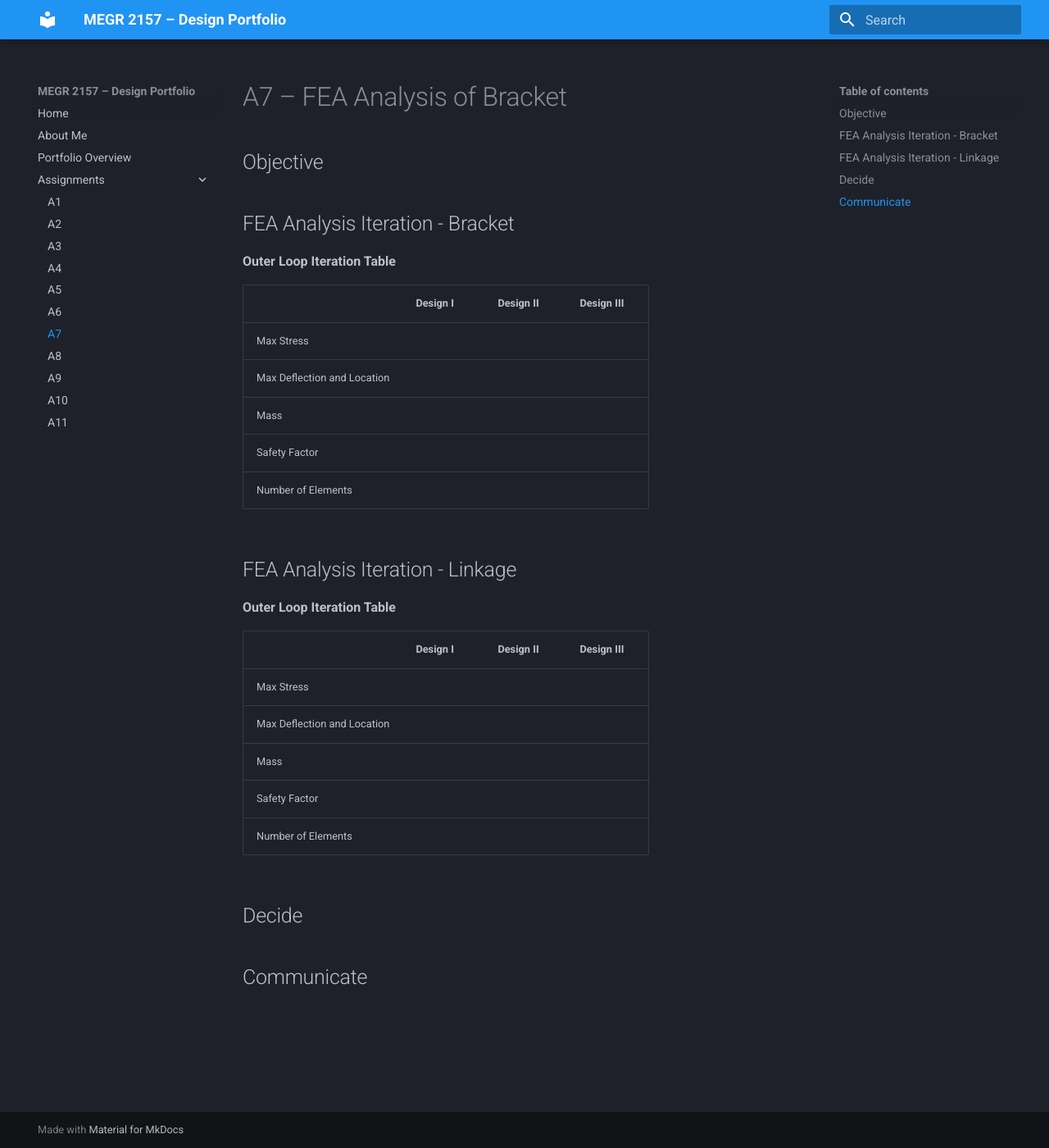
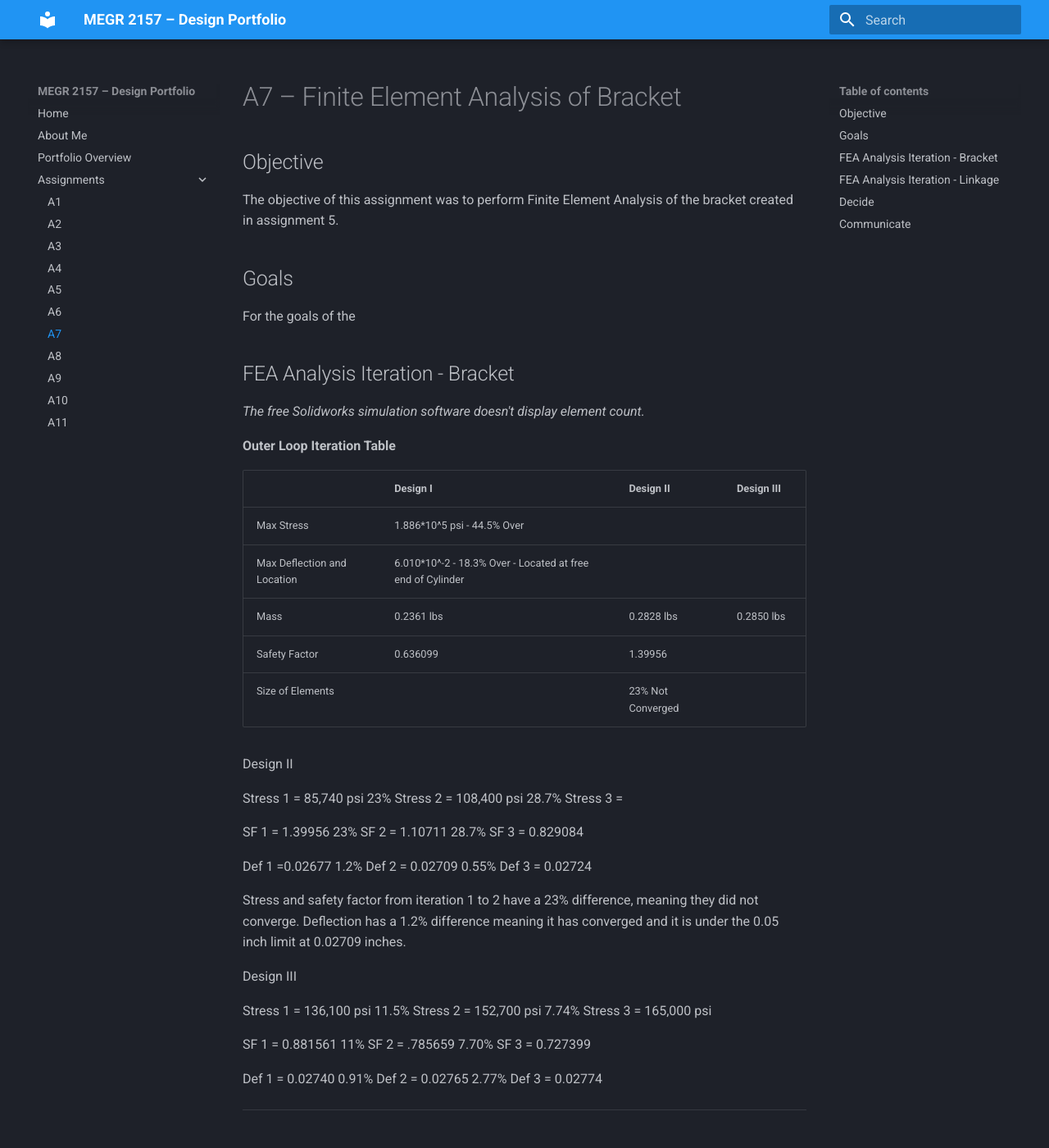
Before and after one commit to dheidenf-beep/DerekH-MEGR2157-portfolio, an MkDocs documentation site: the page built from docs/assignments/A07/index.md, in a window 1280 px wide and 1400 px high. Shown: the whole window at 82% size. Built offline with MkDocs 1.6.1 and Material for MkDocs 9.7.7, drawn with Linux system fonts in a browser that asks for light colours; some of the changed text lies outside the part shown.

Commit message:
Revise A7 assignment for clarity and detail
Updated the assignment document to clarify the objective and goals of the FEA analysis. Added detailed iteration tables for stress, deflection, mass, and safety factors for brackets and linkages.

```diff
--- a/docs/assignments/A07/index.md
+++ b/docs/assignments/A07/index.md
@@ -1,19 +1,70 @@
-# A7 – FEA Analysis of Bracket
+# A7 – Finite Element Analysis of Bracket
 
 ## Objective
 
+The objective of this assignment was to perform Finite Element Analysis of the bracket created in assignment 5.
+
+## Goals
+
+For the goals of the
 
 ## FEA Analysis Iteration - Bracket
+
+_The free Solidworks simulation software doesn't display element count._
 
 **Outer Loop Iteration Table**
 
 |  | Design I | Design II | Design III |
 |-----------|-------------------|-------------------|---------------|
-| Max Stress |  |  | |
-| Max Deflection and Location |  |  | |
-| Mass |  |  | |
-| Safety Factor |  |  | |
-| Number of Elements |  |  | |
+| Max Stress | 1.886*10^5 psi - 44.5% Over |  | |
+| Max Deflection and Location | 6.010*10^-2 - 18.3% Over - Located at free end of Cylinder |  | |
+| Mass | 0.2361 lbs | 0.2828 lbs | 0.2850 lbs |
+| Safety Factor | 0.636099 | 1.39956 | |
+| Size of Elements |  | 23% Not Converged | |
+
+Design II
+
+Stress 1 = 85,740 psi
+23%
+Stress 2 = 108,400 psi
+28.7%
+Stress 3 =
+
+SF 1 = 1.39956
+23%
+SF 2 = 1.10711
+28.7%
+SF 3 = 0.829084
+
+Def 1 =0.02677
+1.2%
+Def 2 = 0.02709
+0.55%
+Def 3 = 0.02724
+
+Stress and safety factor from iteration 1 to 2 have a 23% difference, meaning they did not converge. Deflection has a 1.2% difference meaning it has converged and it is under the 0.05 inch limit at 0.02709 inches.
+
+Design III
+
+Stress 1 = 136,100 psi
+11.5%
+Stress 2 = 152,700 psi
+7.74%
+Stress 3 = 165,000 psi
+
+SF 1 = 0.881561
+11%
+SF 2 = .785659
+7.70%
+SF 3 = 0.727399
+
+Def 1 = 0.02740
+0.91%
+Def 2 = 0.02765
+2.77%
+Def 3 = 0.02774
+
+----------------------------------------------------------------
 
 ## FEA Analysis Iteration - Linkage
 
@@ -28,6 +79,28 @@
 | Number of Elements |  |  | |
 
 
+Design I
+
+Stress 1 = 27,120 psi
+23%
+Stress 2 = 27,490 psi
+28.7%
+Stress 3 =
+
+SF 1 = 4.42448
+23%
+SF 2 = 4.36478
+28.7%
+SF 3 =
+
+Def 1 = .003032
+1.2%
+Def 2 = .003057
+0.55%
+Def 3 =
+
+
+
 ## Decide
 
 
```
